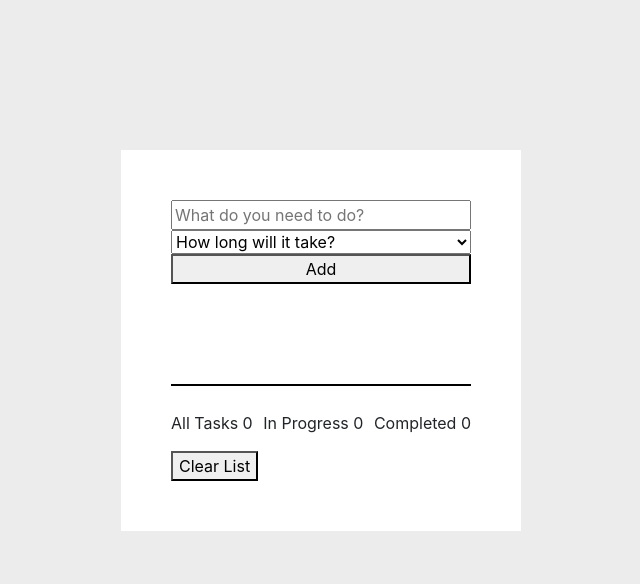
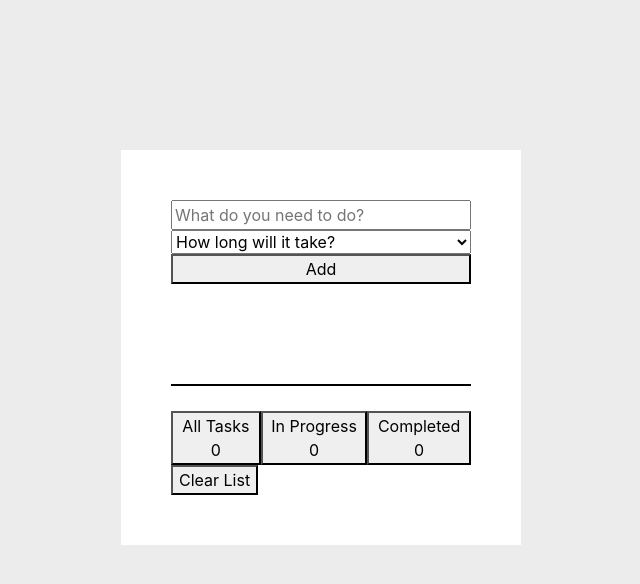
Before and after one commit to TTBoiMike/todo-list-react-app, a React (Create React App) app: page / in a window 1280 px wide. Shown: the top 584 px of the page, without its empty margins (319-959 px from the left). Built offline with nearby package versions, Linux system fonts and the light colour scheme.

Commit message:
add filter functionality

```diff
--- a/src/components/App.js
+++ b/src/components/App.js
@@ -16,10 +16,10 @@ class App extends React.Component {
       inProgress: 0,
       totalTodos: 0
     }
-
     this.updateAllTodos = this.updateAllTodos.bind(this);
     this.handleCheckBox = this.handleCheckBox.bind(this);
     this.clearList = this.clearList.bind(this);
+    this.filterPublishedTodos = this.filterPublishedTodos.bind(this)
   }
 
   updateAllTodos(title, duration) {
@@ -64,12 +64,31 @@ class App extends React.Component {
     })
   }
 
+  filterPublishedTodos(filter) {
+    console.log(filter)
+    if(filter === "completed") {
+        let completedTodos = this.state.allTodos.filter((todo) => todo.completed === true);
+        this.setState({
+          publishedTodos: completedTodos
+        })
+    } else if (filter === "inprogress") {
+      let inProgressTodos =  this.state.allTodos.filter((todo) => todo.completed === !true)
+      this.setState({
+        publishedTodos: inProgressTodos
+      })
+    } else {
+      this.setState((state) => ({
+        publishedTodos: state.allTodos
+      }))
+    }
+  }
+
   render() {
     return (
       <Container>
         <div className="App">
           <Create onsubmit={this.updateAllTodos} />
-          <Listings todoinfo={this.state.publishedTodos} handleCheckBox={this.handleCheckBox} appinfo={this.state} clearlist={this.clearList} />
+          <Listings todoinfo={this.state.publishedTodos} handleCheckBox={this.handleCheckBox} appinfo={this.state} clearlist={this.clearList} filter={this.filterPublishedTodos}/>
         </div>
       </Container>
     )
--- a/src/components/appMeta.js
+++ b/src/components/appMeta.js
@@ -1,12 +1,13 @@
 import React from 'react'
 
 const AppMeta = (props) => {
+    console.log(props)
     return (
         <div>
             <div className="todo-app-info">
-                <p>All Tasks <span className="info-icon">{props.appinfo.totalTodos}</span></p>
-                <p>In Progress <span className="info-icon">{props.appinfo.inProgress}</span></p>
-                <p>Completed <span className="info-icon">{props.appinfo.completedTodos}</span></p>
+                <button onClick={(e) => props.filter(e.target.id)}>All Tasks <span className="info-icon">{props.appinfo.totalTodos}</span></button>
+                <button id="inprogress" onClick={(e) => props.filter(e.target.id)}>In Progress <span className="info-icon">{props.appinfo.inProgress}</span></button>
+                <button id="completed" onClick={(e) => props.filter(e.target.id)}>Completed <span className="info-icon">{props.appinfo.completedTodos}</span></button>
             </div>
             <div>
                 <button onClick={props.clearlist}>Clear List</button>
--- a/src/components/listing.js
+++ b/src/components/listing.js
@@ -24,7 +24,7 @@ class Listings extends React.Component {
         return (
             <div className="app-container">
                 {this.buildListingHTML()}
-                <AppMeta appinfo={this.props.appinfo} clearlist={this.props.clearlist} />
+                <AppMeta appinfo={this.props.appinfo} clearlist={this.props.clearlist} filter={this.props.filter}/>
             </div>
         )
     }
```
Also changed, not shown: 1 other file (tests, documents, lock files or other folders).
